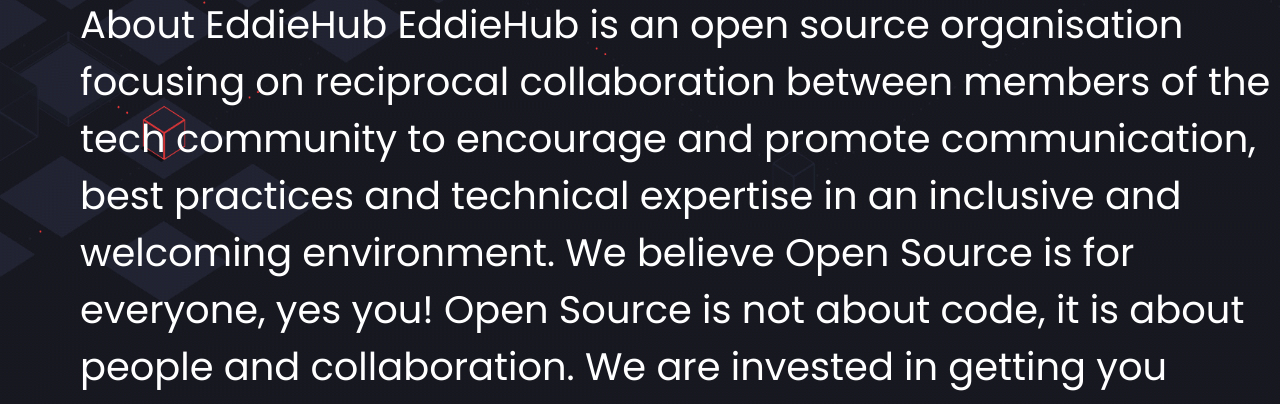
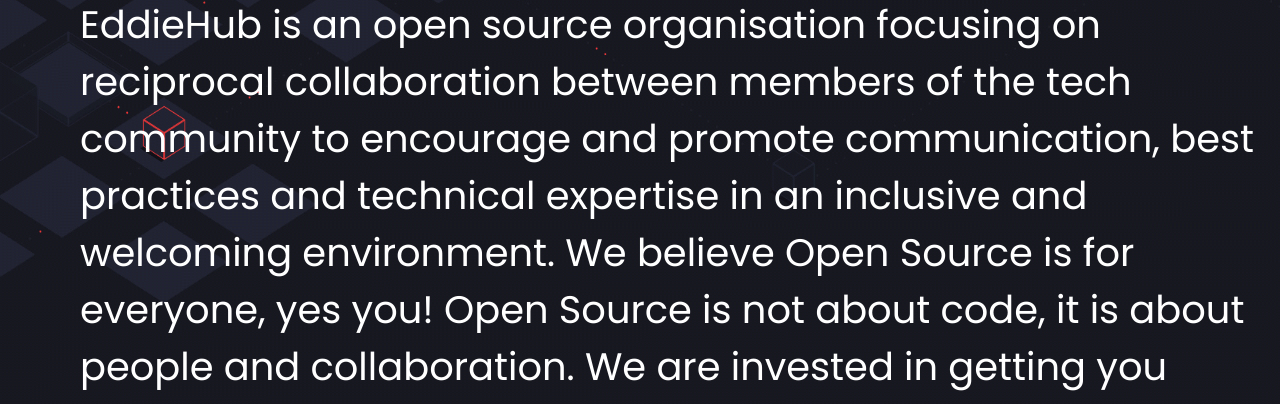
Before and after one commit to eddiejaoude/Eddiehub_share, a plain HTML site: page about.html in a window 1280 px wide. Shown: the part 396-800 px from the top of the page. Drawn offline with Linux system fonts and the light colour scheme.

Commit message:
Update about.html

```diff
--- a/about.html
+++ b/about.html
@@ -9,8 +9,7 @@
 	<body>
 		<title>About</title>
     <div class="about"><h1>About <br> EddieHub</h1>
-	<p>About EddieHub
-		EddieHub is an open source organisation focusing on reciprocal collaboration between members of the tech community to encourage and promote communication, best practices and technical expertise in an inclusive and welcoming environment.
+	<p>EddieHub is an open source organisation focusing on reciprocal collaboration between members of the tech community to encourage and promote communication, best practices and technical expertise in an inclusive and welcoming environment.
 
 		We believe Open Source is for everyone, yes you! Open Source is not about code, it is about people and collaboration. We are invested in getting you those green squares on GitHub! Contributing to Open Source Software (OSS) is a great way for you to learn, work with different people and also network.
 		</p>
```
